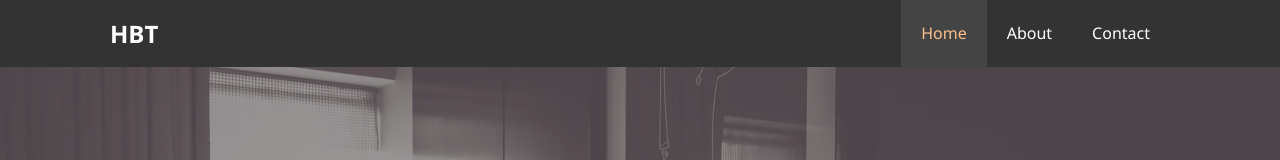
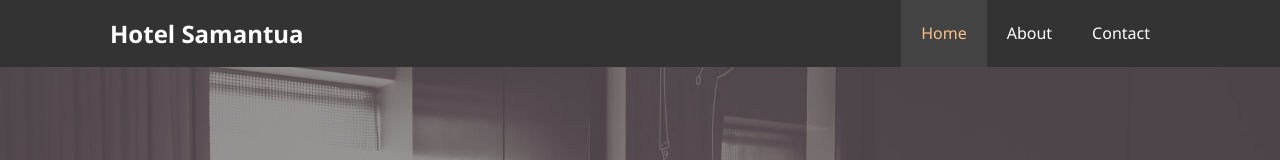
Before and after one commit to Samwell14/a_hotel_site, a plain HTML site: page index.html in a window 1280 px wide. Shown: the top 160 px of the page. Drawn offline with Linux system fonts and the light colour scheme.

Commit message:
script editing

```diff
--- a/index.html
+++ b/index.html
@@ -14,7 +14,7 @@
     <header>
         <nav id="navbar">
             <div class="container">
-                <h1 class="logo"><a href="index.html">HBT</a></h1>
+                <h1 class="logo"><a href="index.html">Hotel Samantua</a></h1>
                 <ul>
                     <li><a class="current" href="index.html">Home</a></li>
                     <li><a href="about.html">About</a></li>
```
